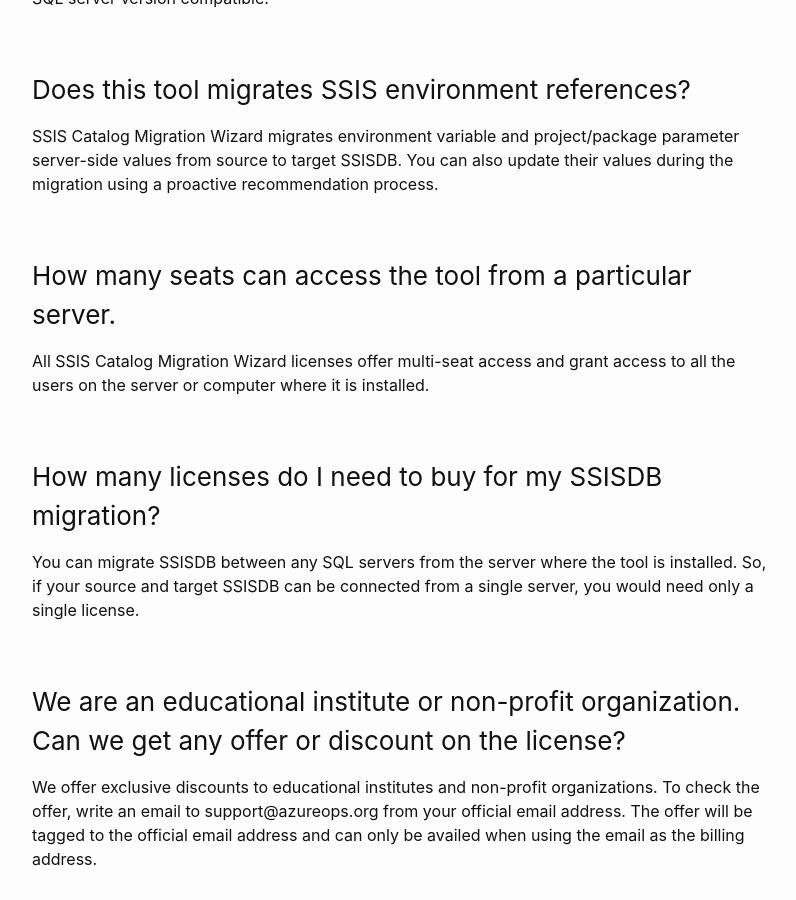
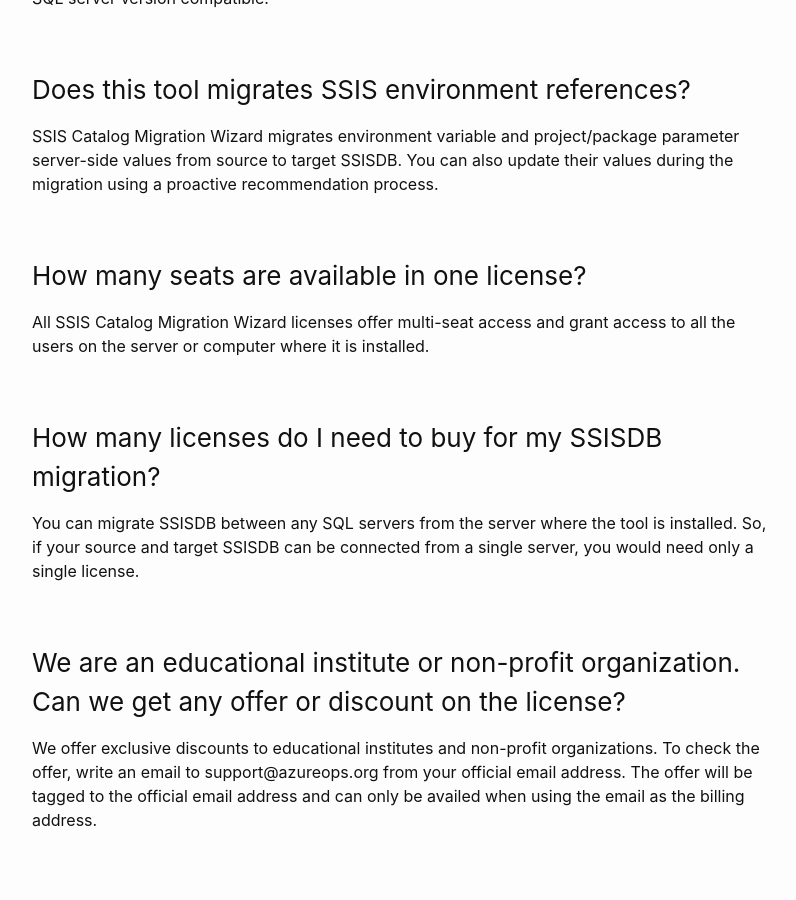
Before and after one commit to kr55/ssiscataloger, a Jekyll site: the page built from faq.md, in a window 1280 px wide and 900 px high, scrolled down 379 px. Shown: the whole window, without its empty margins (238-1034 px from the left). Built offline with Jekyll 4.4.1, drawn with Linux system fonts in a browser that asks for light colours.

Commit message:
Update faq.md

```diff
--- a/faq.md
+++ b/faq.md
@@ -9,7 +9,7 @@ SSIS Catalog Migration Wizard supports migration of SSISDB between SQL Server 20
 ### Does this tool migrates SSIS environment references?
 SSIS Catalog Migration Wizard migrates environment variable and project/package parameter server-side values from source to target SSISDB. You can also update their values during the migration using a proactive recommendation process.
 
-### How many seats can access the tool from a particular server.
+### How many seats are available in one license?
 All SSIS Catalog Migration Wizard licenses offer multi-seat access and grant access to all the users on the server or computer where it is installed.
 
 ### How many licenses do I need to buy for my SSISDB migration?
```
